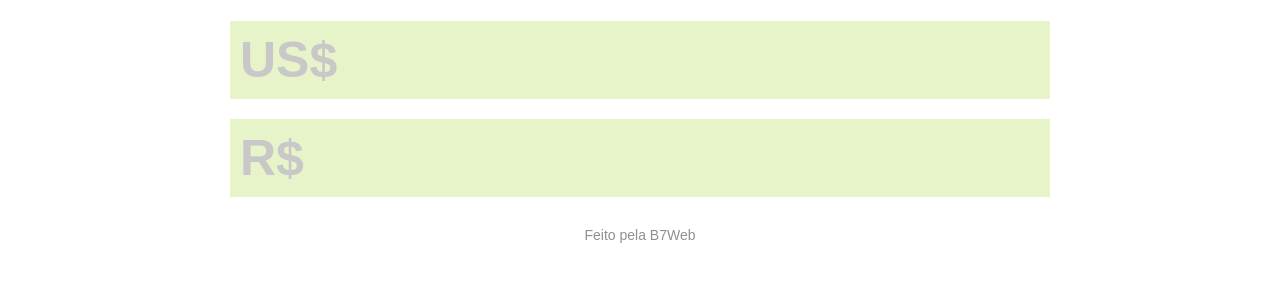
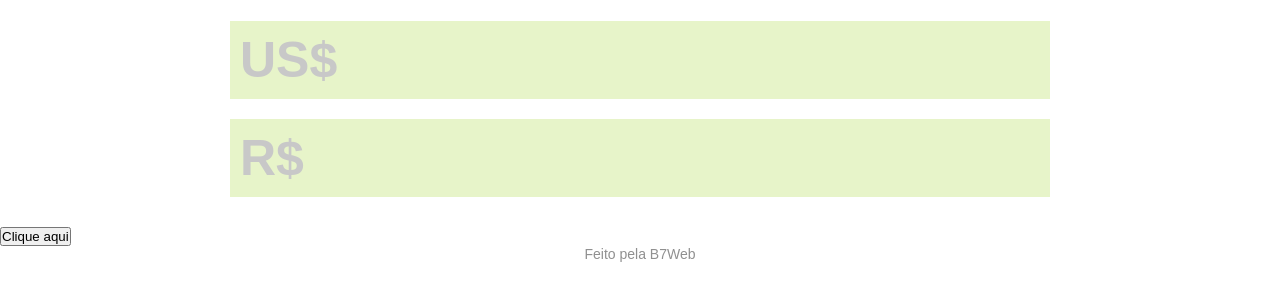
Before and after one commit to getertel/A_Pasta_Java_Scrypt, a plain HTML site: page index.html in a window 1280 px wide. Shown: the part 142-442 px from the top of the page. Drawn offline with Linux system fonts and the light colour scheme.

Commit message:
usando "onclick"

```diff
--- a/assets/script.js
+++ b/assets/script.js
@@ -1,8 +1,21 @@
+function avisar() {
+  alert("Opa, disparei!")
+}
+
+
+
+//criando alert
+//alert("opa aqui esta um aviso")
+
+
+
+
 // tipos de variaveis:
-
+/*
 let idade = 18       //tipo number
 let nome = "boniec"  //tipo string
 let logado = true    //tipo boolean
+ */
 
 //Novo Tema: Criando condicionais de execução
 //if (idade == 18) {
@@ -18,13 +31,13 @@ for(let item of lista)
 }*/
 
 // outro exemplo:
-let lista = ["Farinha", "Fubá", "Açucar", "Sal"]
+/*let lista = ["Farinha", "Fubá", "Açucar", "Sal"]
 
 for(let item of lista)
 {
-  console.log(item)
+  console.log("- ingrediente: olha ai- " + item)
 }
-
+*/
 
 //outro exemplo:
 /*if(nome == "bonieco") {
--- a/index.html
+++ b/index.html
@@ -24,6 +24,8 @@
         </section>
     </main>
 
+    <button onclick="avisar()">Clique aqui</button>
+
     <footer>
         Feito pela B7Web
     </footer>
```
